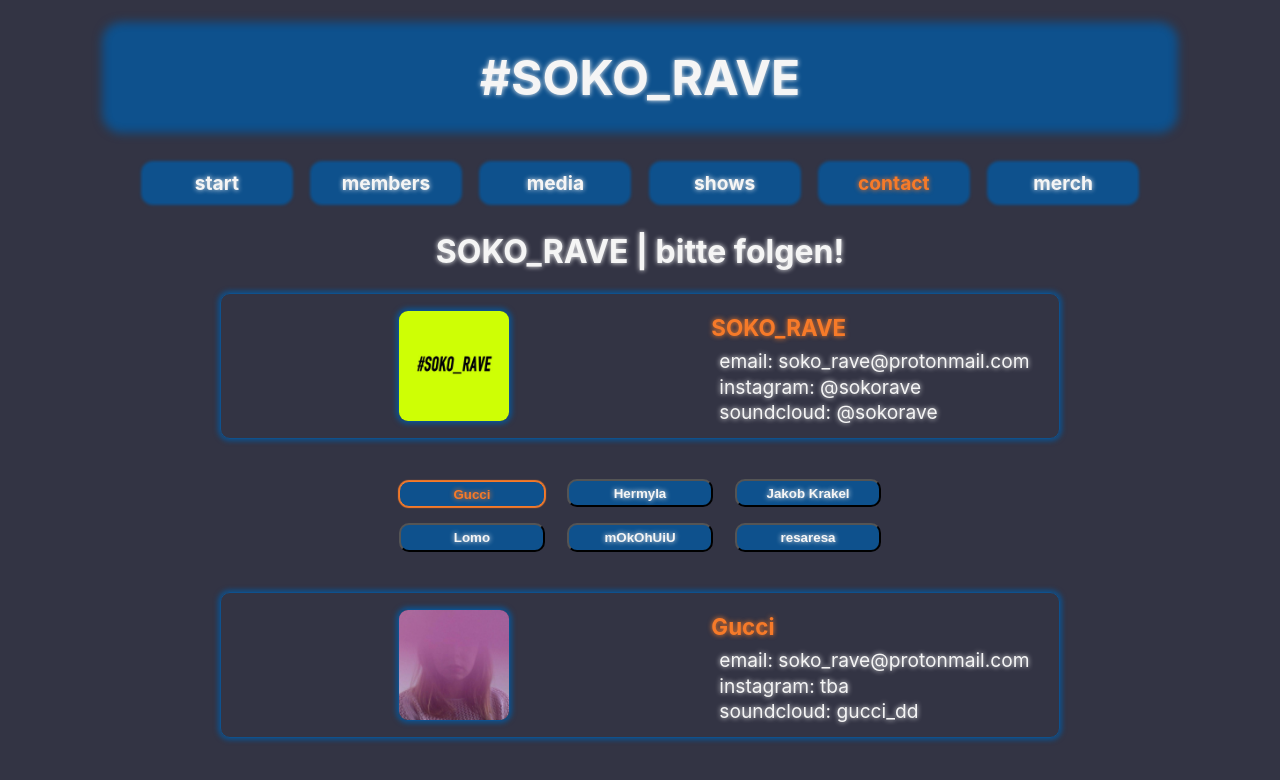
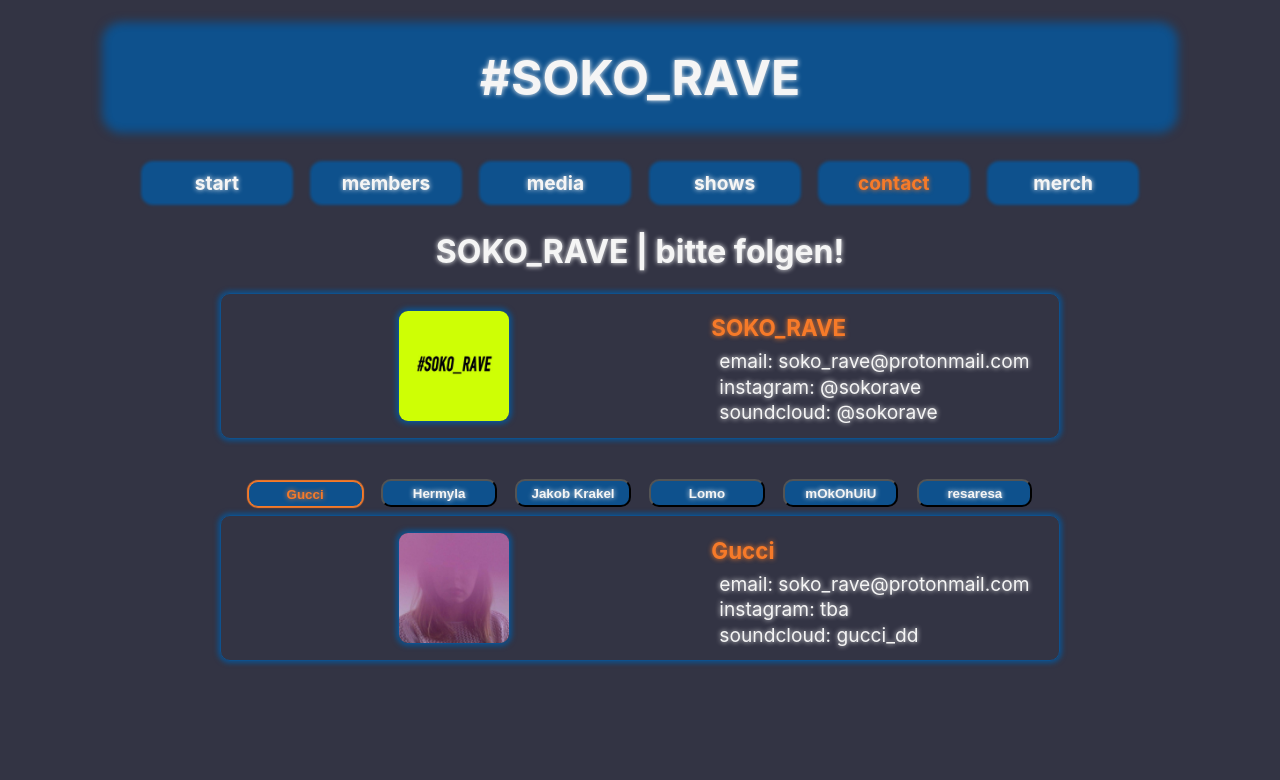
Before and after one commit to zuehler/soko-rave, a React (Vite) app: page /contact in a window 1280 px wide. Shown: the top 780 px of the page. Built offline with nearby package versions, Linux system fonts and the light colour scheme.

Commit message:
contact buttonbar readjusted

```diff
--- a/src/App.scss
+++ b/src/App.scss
@@ -137,6 +137,7 @@ body {
     ul {
       list-style: none;
       align-self: center;
+      transition: ease-in-out 1s;
 
       li:first-child {
         margin: 0.5rem 0;
@@ -149,6 +150,7 @@ body {
       li {
         margin: 0.1rem 0.5rem;
         font-size: 1.2rem;
+        transition: ease-in-out 1s;
       }
 
       a {
@@ -170,7 +172,8 @@ body {
     display: flex;
     flex-flow: row wrap;
     justify-content: space-evenly;
-    margin: 2rem;
+    margin: 2rem 1rem 0 1rem;
+    width: 100%;
 
     button {
       display: flex;
@@ -178,6 +181,7 @@ body {
       align-items: center;
       justify-content: center;
       align-self: flex-end;
+      min-width: 100px;
 
       margin: 0.5rem 0.5rem;
       padding: 0.3rem 0.3rem;
--- a/src/pages/contact/contact.jsx
+++ b/src/pages/contact/contact.jsx
@@ -21,7 +21,7 @@ export const Contact = () => {
               className={camelizeWords(member.name)}
               value={`${activeMember}`}
               style={{
-                width: 200 / (memberData.length + 1) + "%",
+                width: 100 / (memberData.length + 1) + "%",
                 color:
                   activeMember === `${member.name}` ? "#f67a29" : "whitesmoke",
                 textShadow:
```
